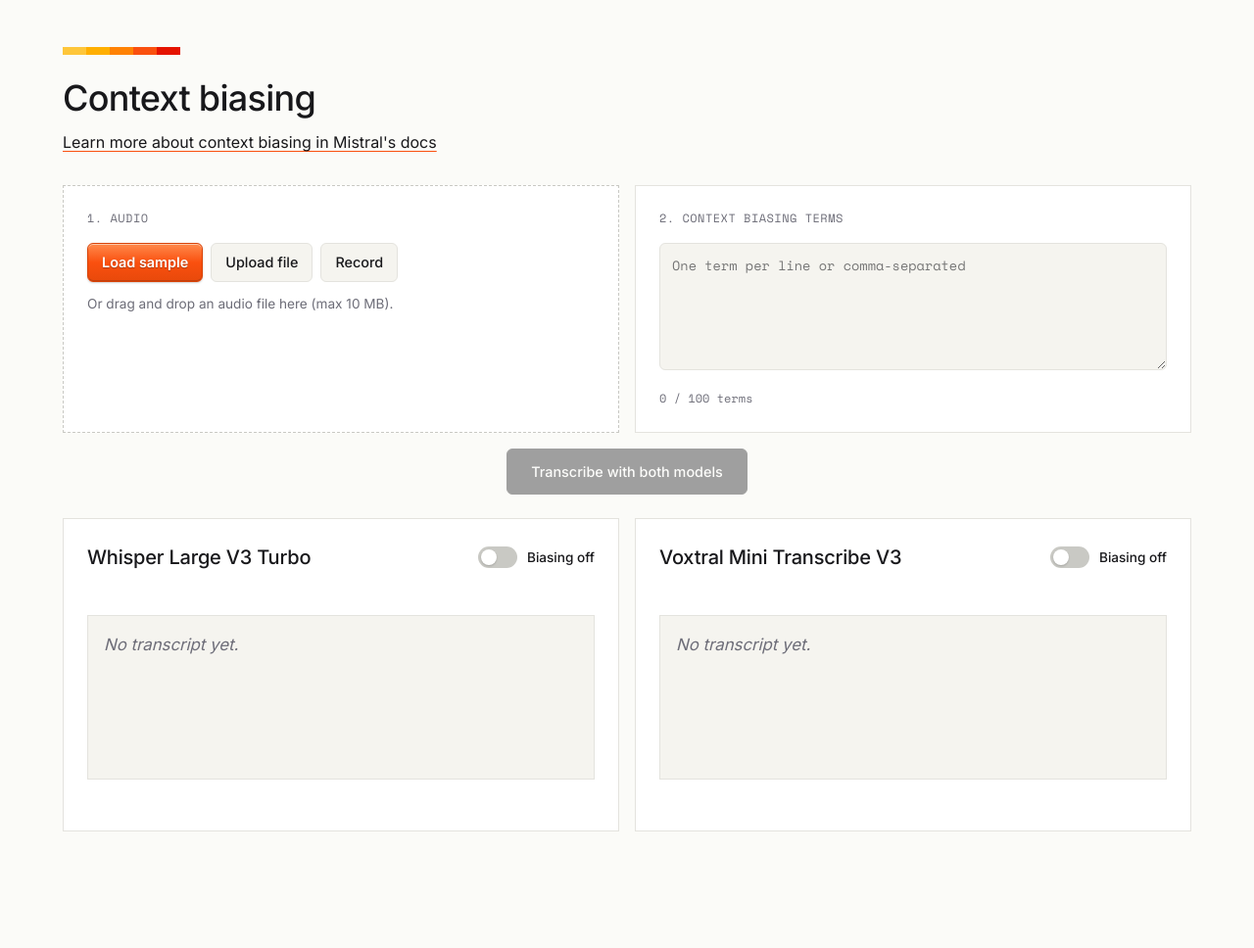
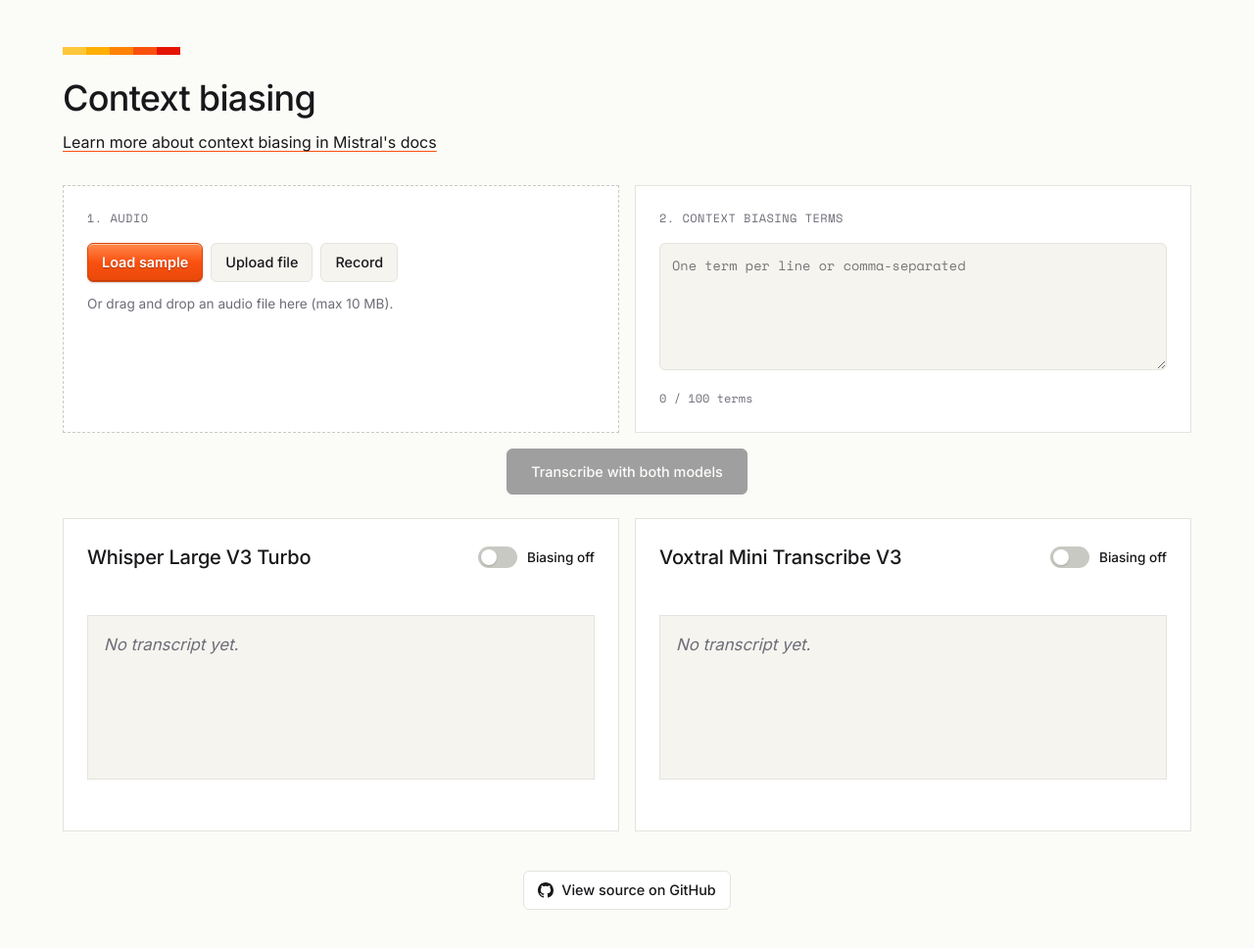
Before and after one commit to megaconfidence/context-biasing, a website: page public/index.html in a window 1280 px wide. Shown: the whole page at 98% size. Before the commit the page ends 921 px from the top, so only its background shows below. Drawn offline with nearby package versions, Linux system fonts and the light colour scheme.

Commit message:
feat(ui): add a view source on github button

```diff
--- a/public/index.html
+++ b/public/index.html
@@ -504,6 +504,35 @@
 				margin: 8px 0 0;
 				color: var(--text);
 			}
+			.footer {
+				display: flex;
+				justify-content: center;
+				margin-top: 40px;
+			}
+			.source-link {
+				display: inline-flex;
+				align-items: center;
+				gap: 8px;
+				font-size: 0.9rem;
+				font-weight: 500;
+				color: var(--text);
+				text-decoration: none;
+				background: var(--surface);
+				border: 1px solid var(--border);
+				border-radius: 6px;
+				padding: 8px 14px;
+				transition:
+					background 0.15s,
+					border-color 0.15s;
+			}
+			.source-link:hover {
+				background: var(--surface-2);
+				border-color: var(--border-strong);
+			}
+			.source-link:focus-visible {
+				outline: 2px solid var(--orange);
+				outline-offset: 2px;
+			}
 			@media (max-width: 800px) {
 				h1 {
 					font-size: 1.75rem;
@@ -594,6 +623,18 @@
 					</details>
 				</article>
 			</section>
+
+			<footer class="footer">
+				<a class="source-link" href="https://github.com/megaconfidence/context-biasing" target="_blank" rel="noopener">
+					<svg viewBox="0 0 16 16" width="16" height="16" aria-hidden="true">
+						<path
+							fill="currentColor"
+							d="M8 0C3.58 0 0 3.58 0 8c0 3.54 2.29 6.53 5.47 7.59.4.07.55-.17.55-.38 0-.19-.01-.82-.01-1.49-2.01.37-2.53-.49-2.69-.94-.09-.23-.48-.94-.82-1.13-.28-.15-.68-.52-.01-.53.63-.01 1.08.58 1.23.82.72 1.21 1.87.87 2.33.66.07-.52.28-.87.51-1.07-1.78-.2-3.64-.89-3.64-3.95 0-.87.31-1.59.82-2.15-.08-.2-.36-1.02.08-2.12 0 0 .67-.21 2.2.82.64-.18 1.32-.27 2-.27.68 0 1.36.09 2 .27 1.53-1.04 2.2-.82 2.2-.82.44 1.1.16 1.92.08 2.12.51.56.82 1.27.82 2.15 0 3.07-1.87 3.75-3.65 3.95.29.25.54.73.54 1.48 0 1.07-.01 1.93-.01 2.2 0 .21.15.46.55.38A8.013 8.013 0 0016 8c0-4.42-3.58-8-8-8z"
+						/>
+					</svg>
+					View source on GitHub
+				</a>
+			</footer>
 		</main>
 
 		<script>
```
